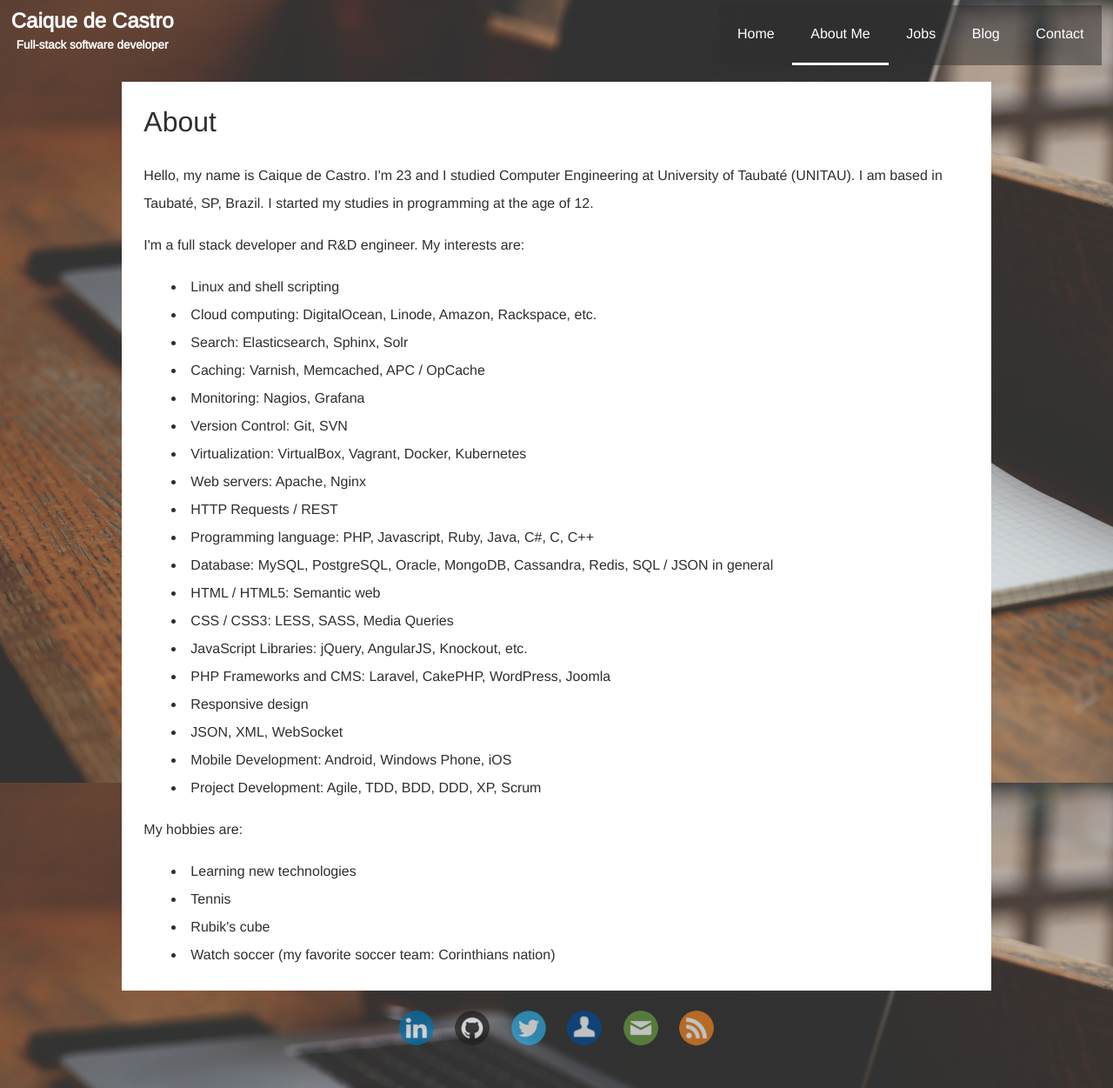
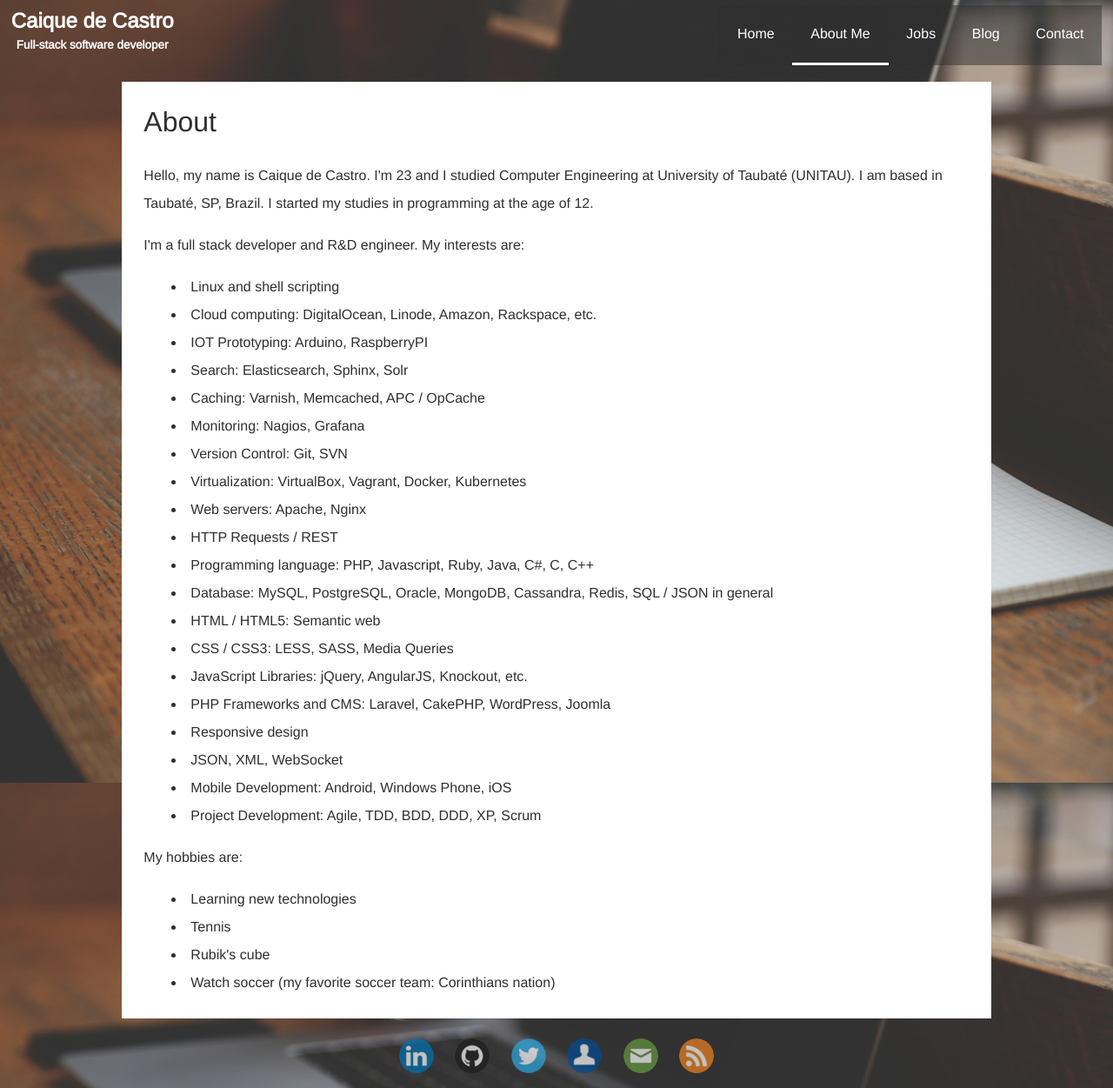
Before and after one commit to caiquecastro/caiquecastro.com, a Jekyll site: the page built from about.html, in a window 1280 px wide. Shown: the whole page at 87% size. Built offline with Jekyll 4.4.1, drawn with Linux system fonts in a browser that asks for light colours.

Commit message:
Add interest in IOT on about page

```diff
--- a/about.html
+++ b/about.html
@@ -18,6 +18,7 @@
 <ul>
     <li>Linux and shell scripting</li>
     <li>Cloud computing: DigitalOcean, Linode, Amazon, Rackspace, etc.</li>
+    <li>IOT Prototyping: Arduino, RaspberryPI</li>
     <!-- <li>Background processing: Gearman, Redis</li> -->
     <li>Search: Elasticsearch, Sphinx, Solr</li>
     <li>Caching: Varnish, Memcached, APC / OpCache</li>
```
